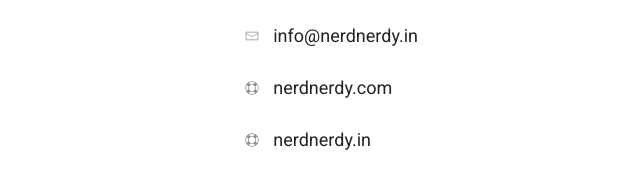
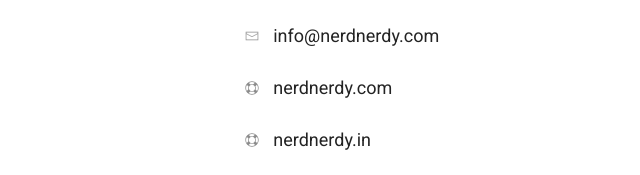
Before and after one commit to NerdNerdy-Technologies/NN_home_op3, a plain HTML site: page catalogue.html in a window 1280 px wide. Shown: the part 858-1033 px from the top of the page, 640-1280 px from the left. Drawn offline with nearby package versions, Linux system fonts and the light colour scheme; a script that the page names is missing.

Commit message:
Email Change

```diff
--- a/catalogue.html
+++ b/catalogue.html
@@ -343,7 +343,7 @@
 					<!-- Links -->
 					<ul class="list-unstyled no-margin">
 						<li class="no-margin"><p class="text-gray-dark text-gray-extra-dark"><span class="text-gray-regular position-relative bottom-1 margin-right-10px" data-uk-icon="icon: location; ratio: .7"></span>B-403-404 Unitech Businesszone Nirvana Country gurgaon, HR 122018</p></li>
-						<li class="no-margin"><p class="text-gray-dark"><a class="text-gray-extra-dark" href="#"><span class="text-gray-regular position-relative bottom-1 margin-right-10px" data-uk-icon="icon: mail; ratio: .7"></span> info@nerdnerdy.in</a></p></li>
+						<li class="no-margin"><p class="text-gray-dark"><a class="text-gray-extra-dark" href="#"><span class="text-gray-regular position-relative bottom-1 margin-right-10px" data-uk-icon="icon: mail; ratio: .7"></span> info@nerdnerdy.com</a></p></li>
 						<li class="no-margin"><p class="text-gray-dark"><a class="text-gray-extra-dark" href="https://nerdnerdy.com/"><span class="text-gray-regular position-relative bottom-1 margin-right-10px" data-uk-icon="icon: lifesaver; ratio: .7"></span> nerdnerdy.com</a></p></li>
 						<li class="no-margin"><p class="text-gray-dark"><a class="text-gray-extra-dark" href="https://nerdnerdy.in/"><span class="text-gray-regular position-relative bottom-1 margin-right-10px" data-uk-icon="icon: lifesaver; ratio: .7"></span> nerdnerdy.in</a></p></li>
 						<li class="no-margin"><p class="text-gray-dark"><a class="text-gray-extra-dark" href="#"><span class="text-gray-regular position-relative bottom-1 margin-right-10px" data-uk-icon="icon: receiver; ratio: .7"></span> +91 8130277666</a></p></li>
```
